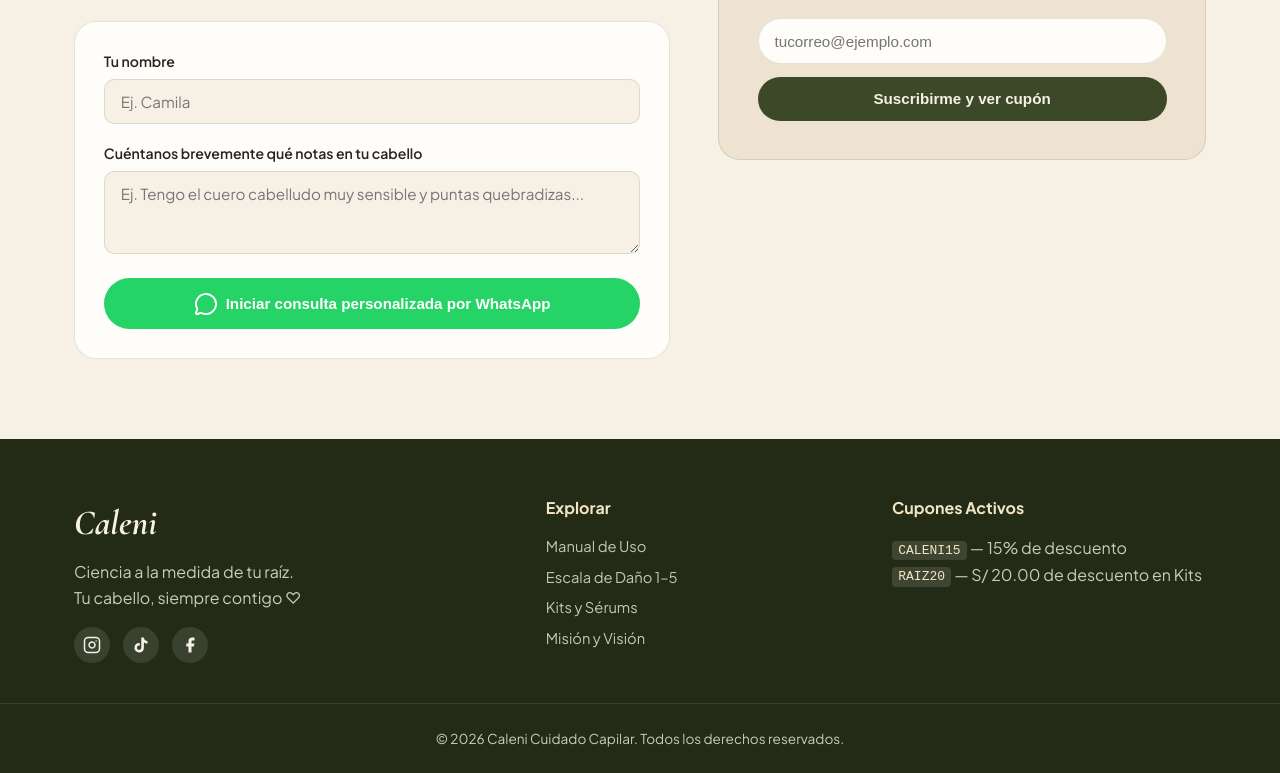
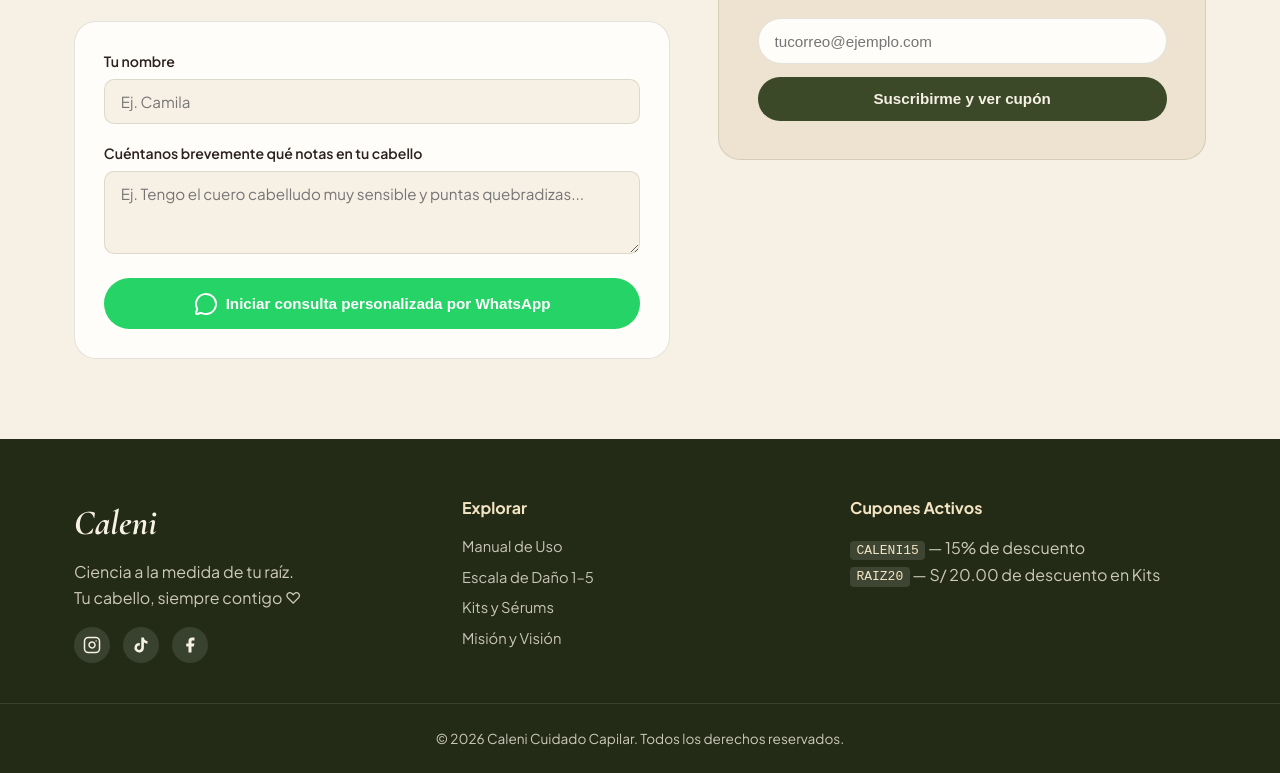
Before and after one commit to caleni-web/caleniweb, a plain HTML site: page index.html in a window 1280 px wide. Shown: the part 4589-5362 px from the top of the page. Drawn offline with nearby package versions, Linux system fonts and the light colour scheme.

Commit message:
Update index.html

```diff
--- a/index.html
+++ b/index.html
@@ -309,8 +309,7 @@
 
  <!-- Footer -->
   <footer class="footer">
-    <div class="container footer-grid">
-      <div class="footer-brand">
+<div class="container footer-grid" style="display: grid; grid-template-columns: repeat(auto-fit, minmax(220px, 1fr)); gap: 2rem; margin-bottom: 2.5rem;">      <div class="footer-brand">
         <h3 class="footer-logo">Caleni</h3>
         <p>Ciencia a la medida de tu raíz.<br>Tu cabello, siempre contigo ♡</p>
         <div class="social-links">
```
